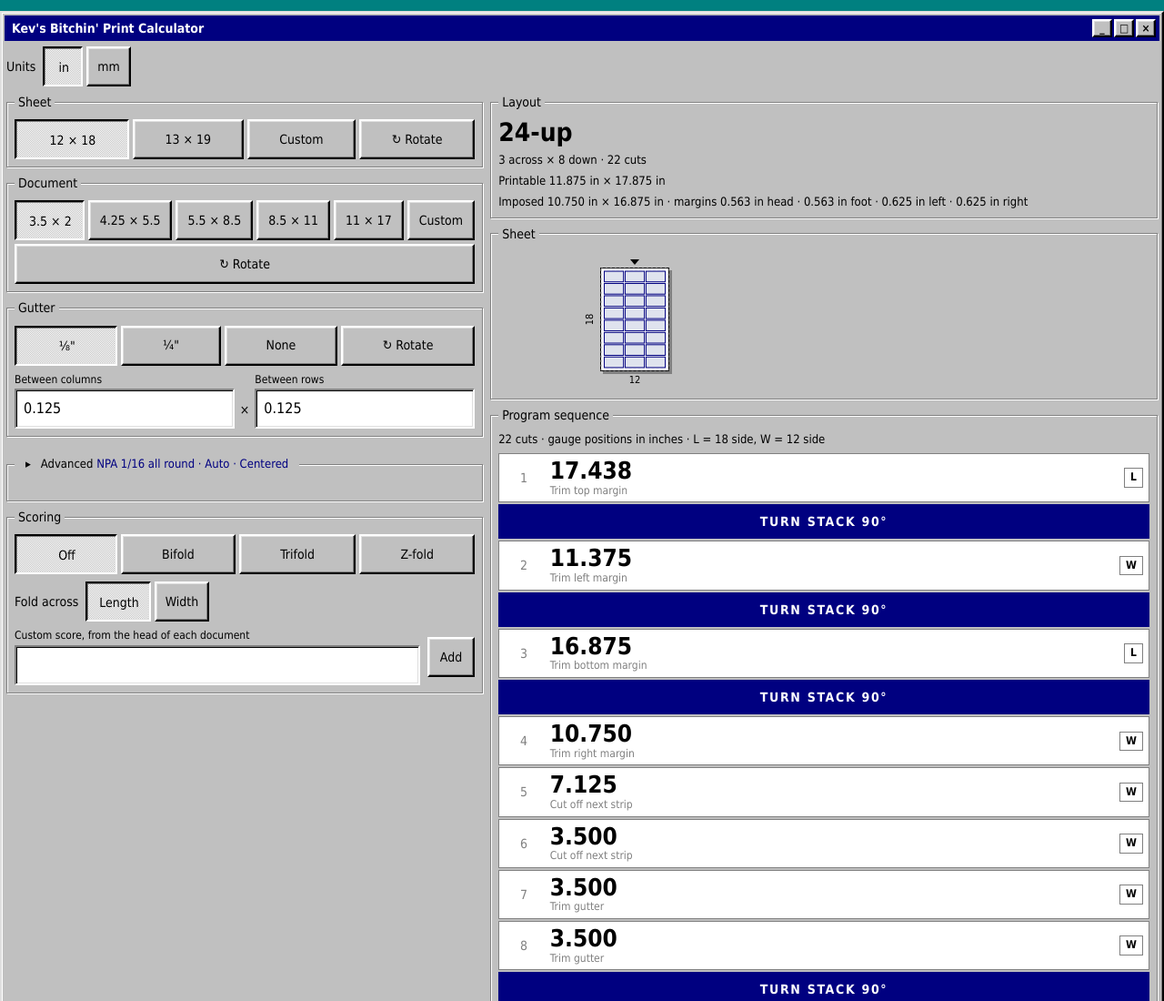
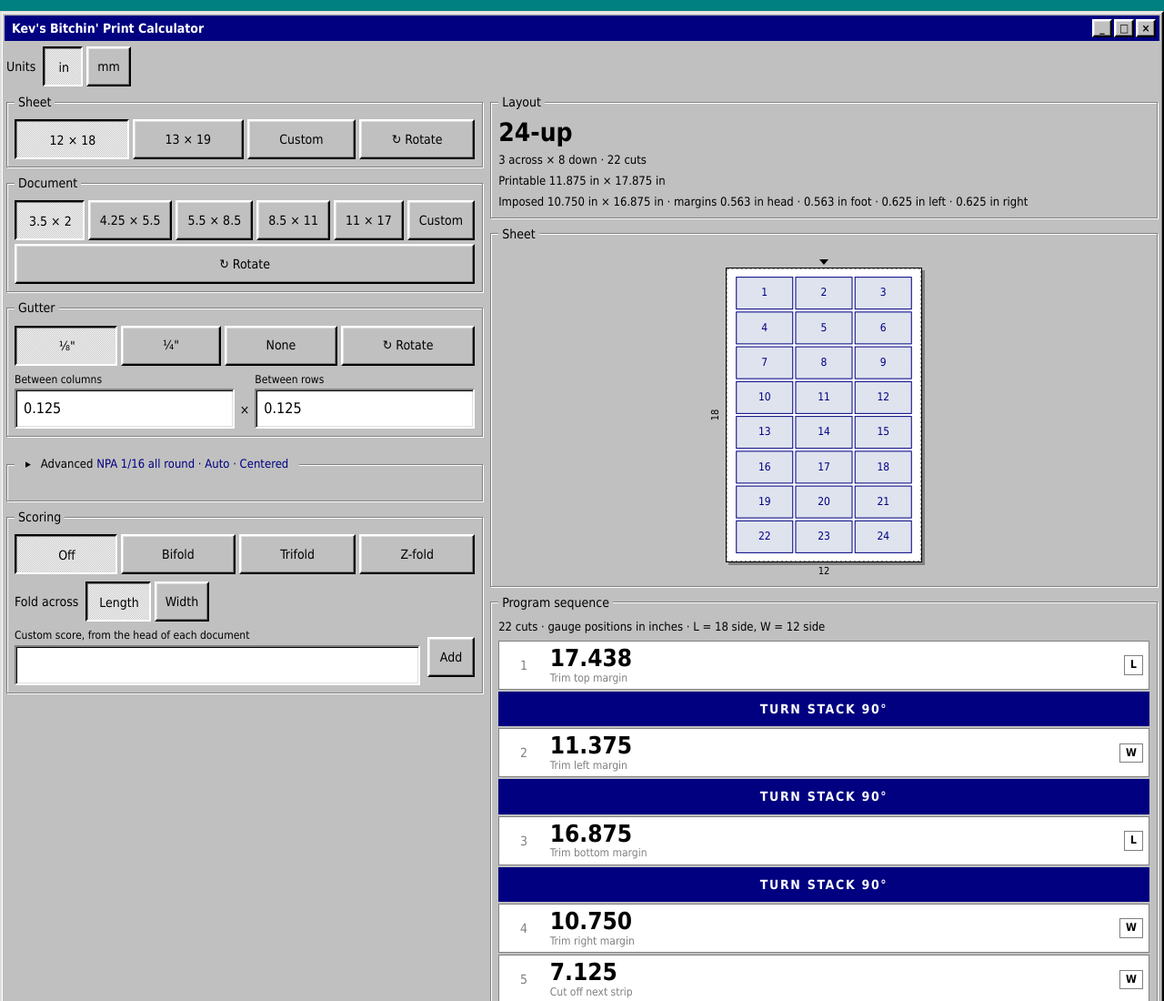
Before and after one commit to PapaJoeu/KevsBitchinPrintCalculator, a website with bundled scripts: page index.html in a window 1280 px wide. Shown: the top 1100 px of the page at 91% size. Built offline with nearby package versions, Linux system fonts and the light colour scheme.

Commit message:
Fix the sheet view's dead height constraint
index.html's canvas fieldset carries class sheetView since Task 1's
rename, but app.css's height rules still targeted the old .visualizer
class name and silently stopped applying. The canvas has had no height
constraint since, rendering at a degenerate default size.

Co-Authored-By: Claude Opus 5 <noreply@anthropic.com>

```diff
--- a/css/app.css
+++ b/css/app.css
@@ -59,7 +59,7 @@ main {
 .summary .actions { display: flex; gap: 6px; }
 
 /* Visualizer: capped so it never pushes the sequence off screen */
-.visualizer canvas {
+.sheetView canvas {
   display: block;
   width: 100%;
   height: min(40vh, 360px);
@@ -127,7 +127,7 @@ table.scores th { background: var(--face); font-weight: normal; }
 @media (min-width: 900px) {
   .window { max-width: 1400px; margin: 12px auto; }
   main { grid-template-columns: minmax(320px, 1fr) minmax(0, 1.4fr); }
-  .visualizer canvas { height: 360px; }
+  .sheetView canvas { height: 360px; }
 }
 
 /* Advanced section: a disclosure header that doubles as a live summary */
```
